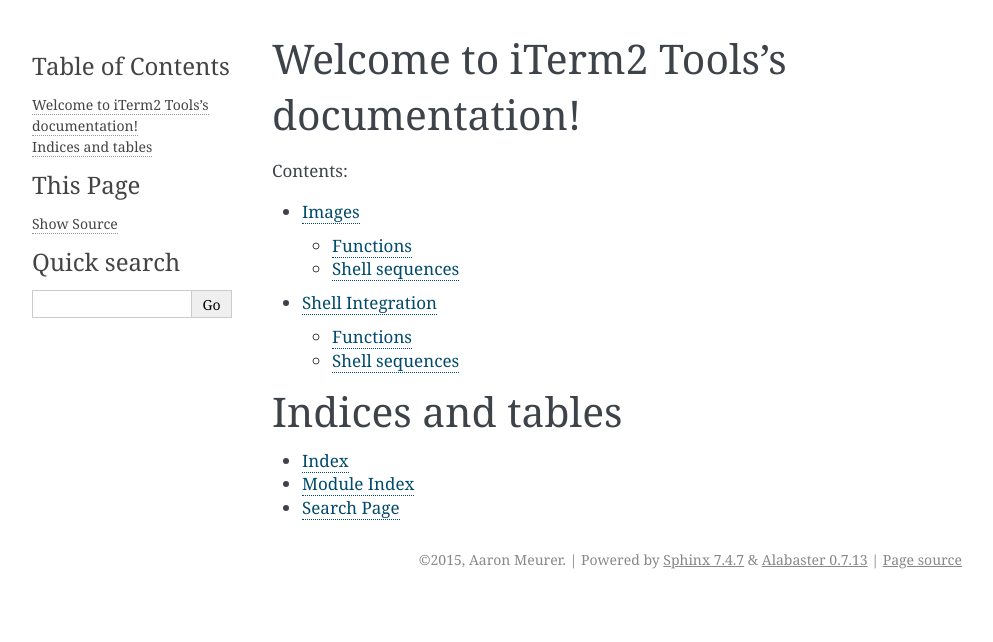
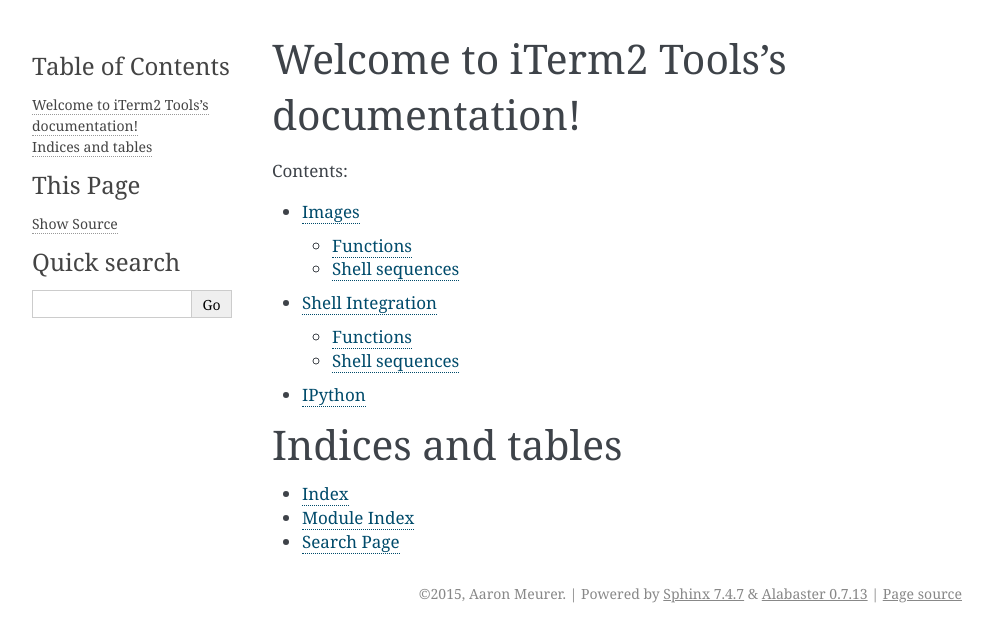
Before and after one commit to asmeurer/iterm2-tools, a Sphinx documentation site: the page built from docs/index.rst, in a window 1280 px wide. Shown: the top 642 px of the page, without its empty margins (148-1141 px from the left). Built offline with Sphinx 7.4.7, drawn with Linux system fonts in a browser that asks for light colours.

Commit message:
Add ipython documentation to Sphinx

```diff
--- a/docs/index.rst
+++ b/docs/index.rst
@@ -13,6 +13,7 @@
 
    images
    shell_integration
+   ipython
 
 Indices and tables
 ==================
--- /dev/null
+++ b/docs/ipython.rst
@@ -0,0 +1,6 @@
+=========
+ IPython
+=========
+
+.. automodule:: iterm2_tools.ipython
+   :members:
```
